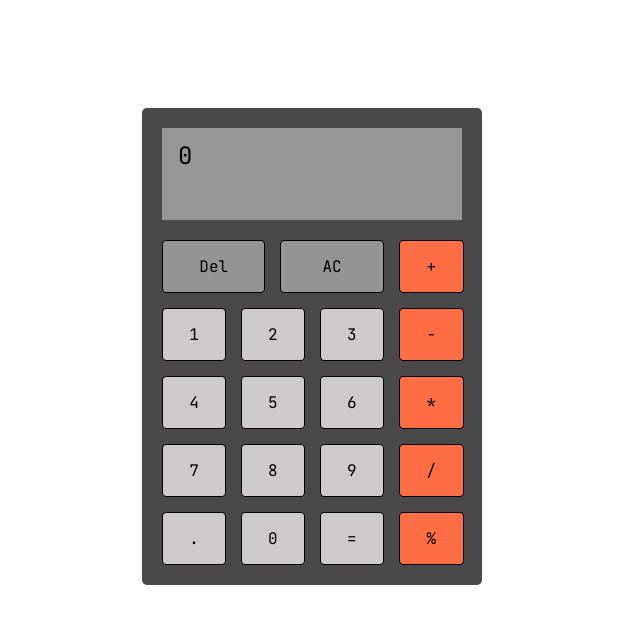
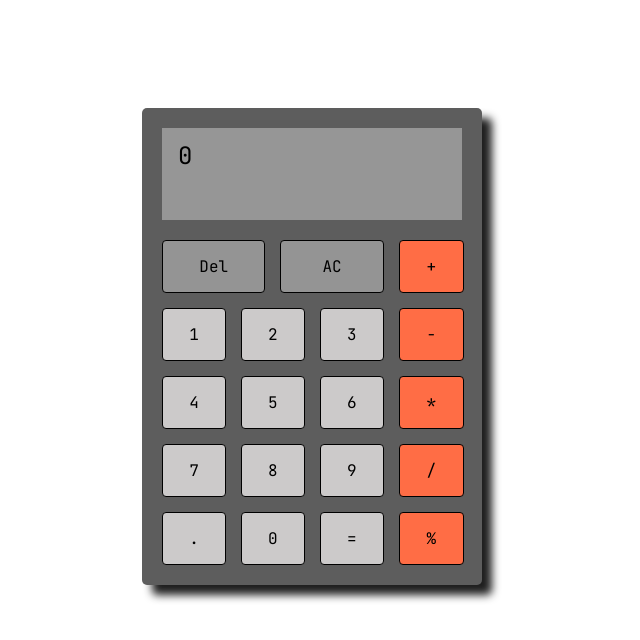
Before and after one commit to shivanshgalaxy/odin-calculator, a plain HTML site: page index.html in a window 1280 px wide. Shown: the whole page, without its empty margins (328-968 px from the left). Drawn offline with Linux system fonts and the light colour scheme.

Commit message:
Add box shadow

```diff
--- a/style.css
+++ b/style.css
@@ -11,13 +11,14 @@ body {
 }
 
 .calculator-body {
-    background-color: #494949;
+    background-color: #5d5d5d;
     display: flex;
     flex-direction: column;
     width: 300px;
     padding: 20px;
     margin-top: 100px;
     border-radius: 5px;
+    box-shadow: 10px 10px 8px #1f1f1f;
 }
 
 .display-container {
```
